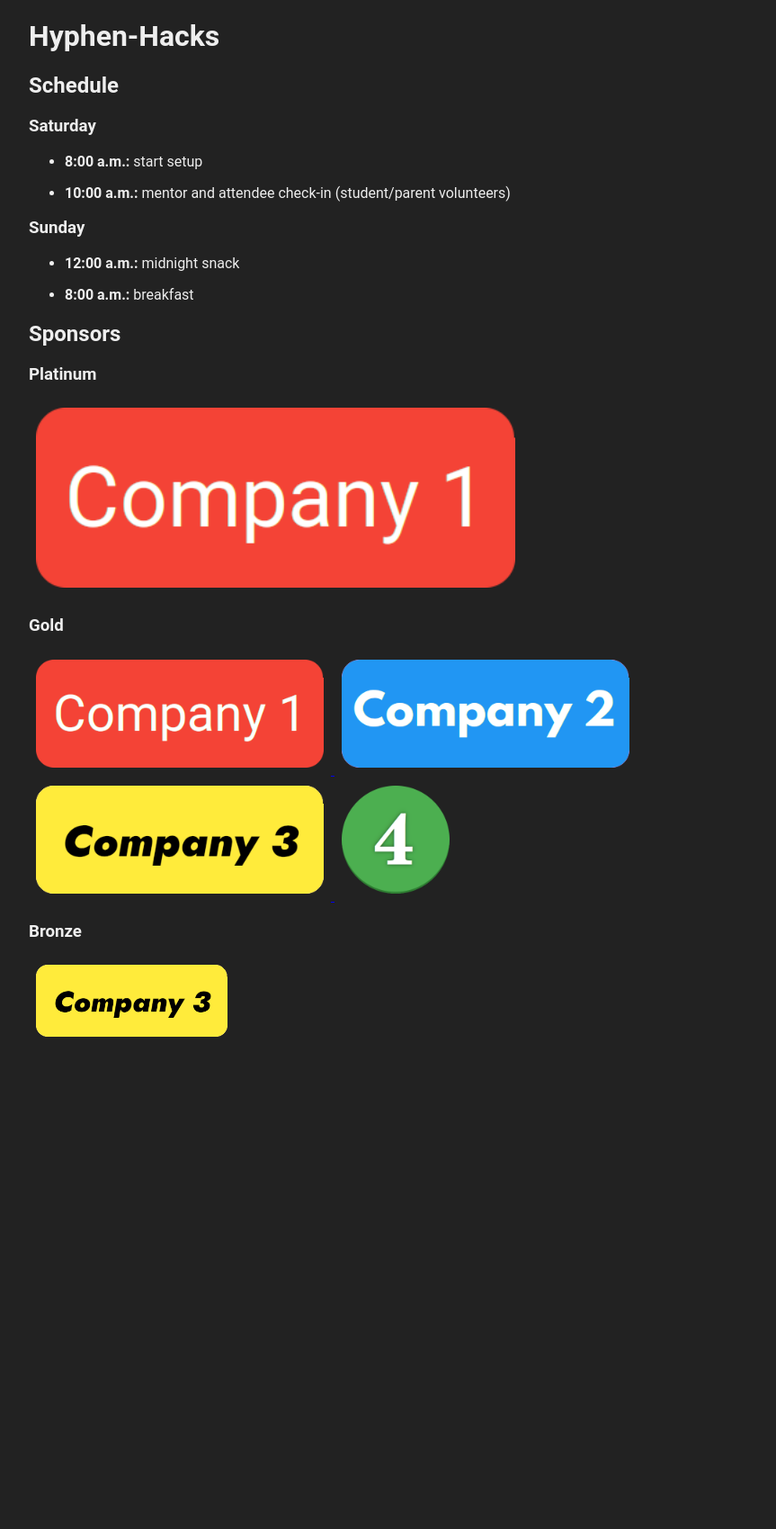
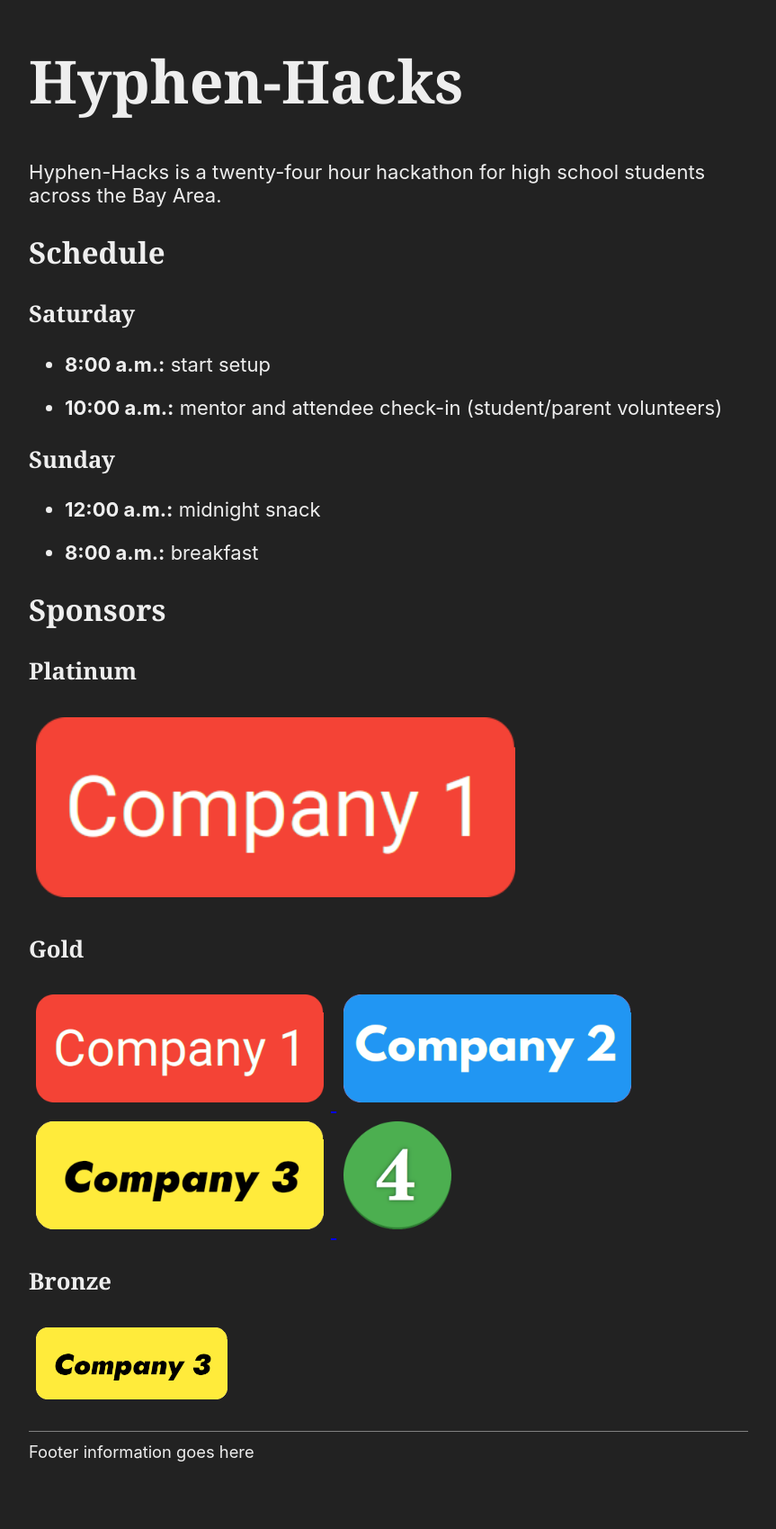
Before and after one commit to 190n/190n.github.io, a Jekyll site: the page built from index.html, in a window 1280 px wide. Shown: the whole page at 90% size, without its empty margins (208-1071 px from the left). Built offline with Jekyll 4.4.1, drawn with Linux system fonts in a browser that asks for light colours; before the commit the page ends 1180 px from its top, so only the background shows below that.

Commit message:
Add tagline, style

```diff
--- /dev/null
+++ b/_includes/tagline.md
@@ -0,0 +1 @@
+Hyphen-Hacks is a twenty-four hour hackathon for high school students across the Bay Area.
--- a/_layouts/default.html
+++ b/_layouts/default.html
@@ -6,5 +6,9 @@
     </head>
     <body>
         {{ content }}
+
+        <footer>
+            <small>Footer information goes here</small>
+        </footer>
     </body>
 </html>
--- a/css/main.css
+++ b/css/main.css
@@ -7,7 +7,22 @@ body {
     margin: auto;
     padding: 0 16px 0 16px;
     color: #eeeeee;
-    font-family: Roboto;
+    font-family: 'Jost*', Futura, -apple-system, BlinkMacSystemFont, 'Segoe UI', Roboto, Oxygen, Ubuntu, Cantarell, 'Open Sans', 'Helvetica Neue', sans-serif;
+    font-size: 22px;
+}
+
+h1 {
+    font-size: 3em;
+}
+
+h1, h2, h3, h4, h5, h6 {
+    font-family: 'IBM Plex Serif', Georgia, serif;
+}
+
+footer {
+    min-height: 100px;
+    border-top: thin solid gray;
+    padding-top: 8px;
 }
 
 .logo {
--- a/index.html
+++ b/index.html
@@ -4,6 +4,8 @@ layout: default
 ---
 
 <h1>Hyphen-Hacks</h1>
+
+{% include mdify.html file='tagline.md' %}
 
 <section id="schedule">
     <h2>Schedule</h2>
```
